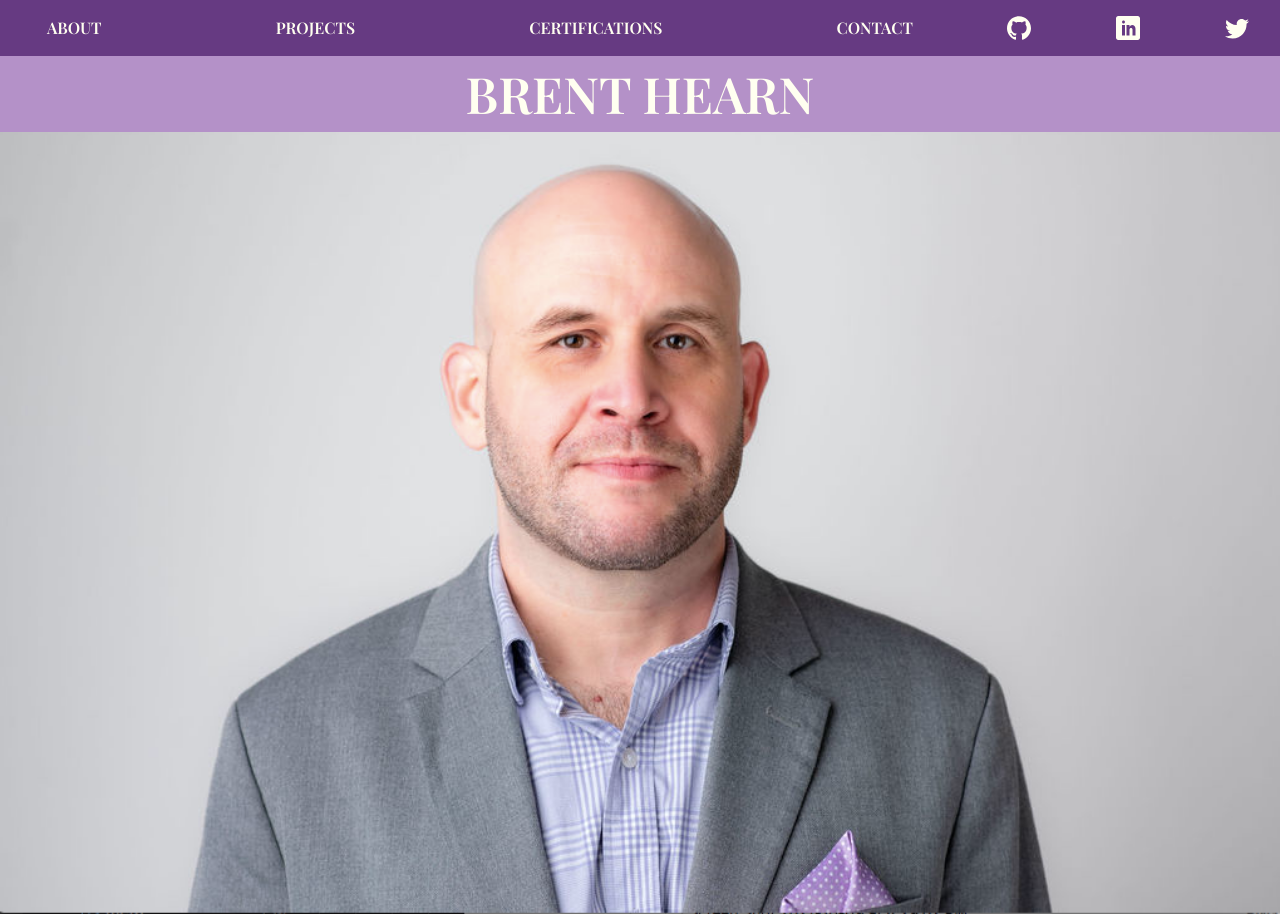
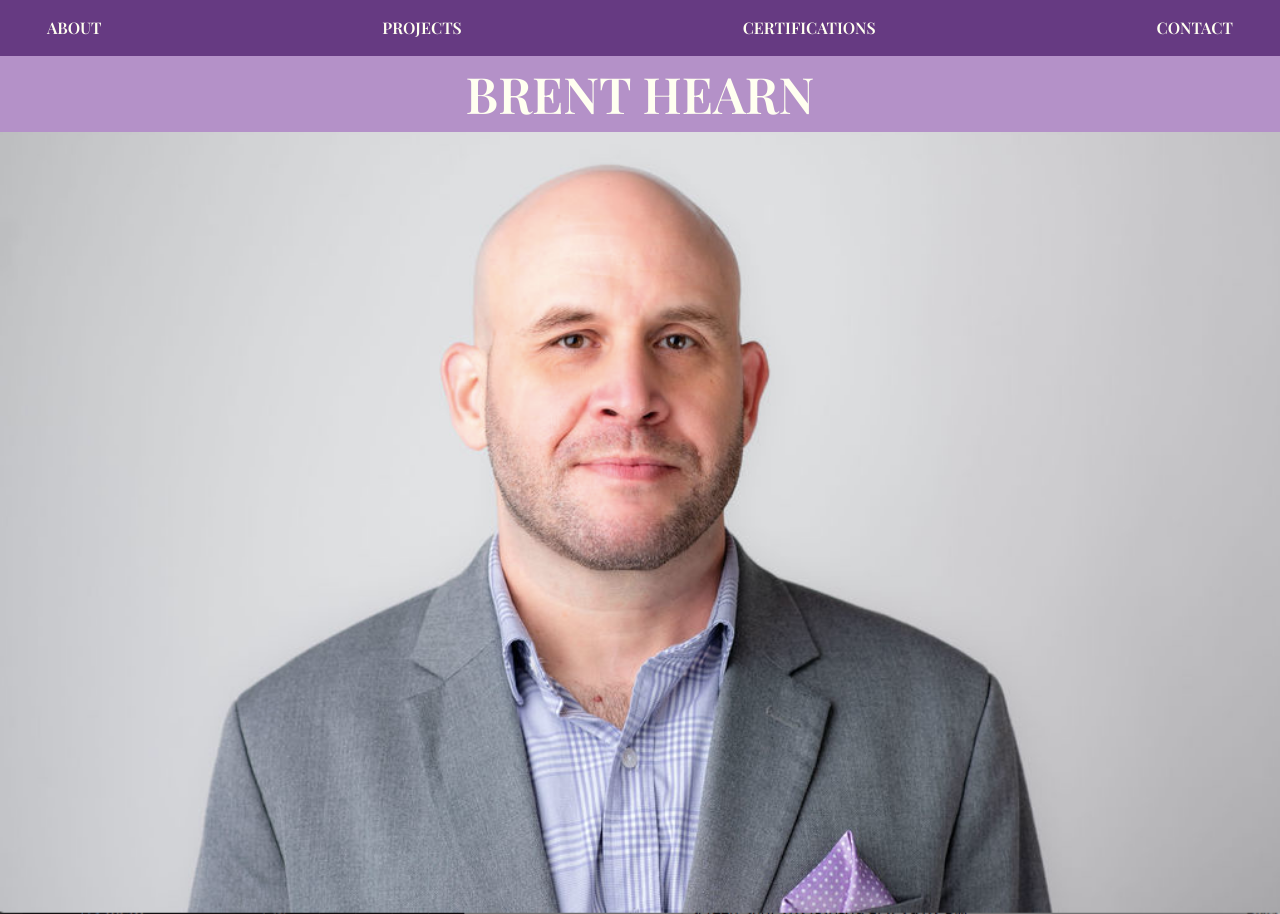
Before and after one commit to sydekix/sydekix.github.io, a plain HTML site: page index.html in a window 1280 px wide. Shown: the top 914 px of the page. Drawn offline with nearby package versions, Linux system fonts and the light colour scheme.

Commit message:
Clean up top nav

```diff
--- a/index.html
+++ b/index.html
@@ -51,20 +51,13 @@
 
     <header class="navigation">
         <div class="container-fluid">
-                <div class="row">
-                    <div class="col-10 col-md-9">
+                <div class="row d-flex justify-content-center">
+                    <div class="col">
                         <nav class="navbar">
                             <a href="#about-me" class="nav-link nav-section">ABOUT</a>
                             <a href="#projects" class="nav-link nav-section">PROJECTS</a>
                             <a href="#certifications" class="nav-link nav-section">CERTIFICATIONS</a>
                             <a href="#contact" class="nav-link nav-section">CONTACT</a>
-                        </nav>
-                    </div>
-                    <div class="col-12 col-sm-6 col-md-3">
-                        <nav class="navbar nav-icon-top">
-                            <a href="https://github.com/sydekix" target="blank"><svg class="icon icon-github"><use xlink:href="#icon-github"></use></svg></a>
-                            <a href="https://www.linkedin.com/in/brent-hearn/" target="blank"><svg class="icon icon-linkedin"><use xlink:href="#icon-linkedin"></use></svg></a>
-                            <a href="https://twitter.com/rollnwrite" target="blank"><svg class="icon icon-twitter"><use xlink:href="#icon-twitter"></use></svg></a>
                         </nav>
                     </div>
                 </div>
```
